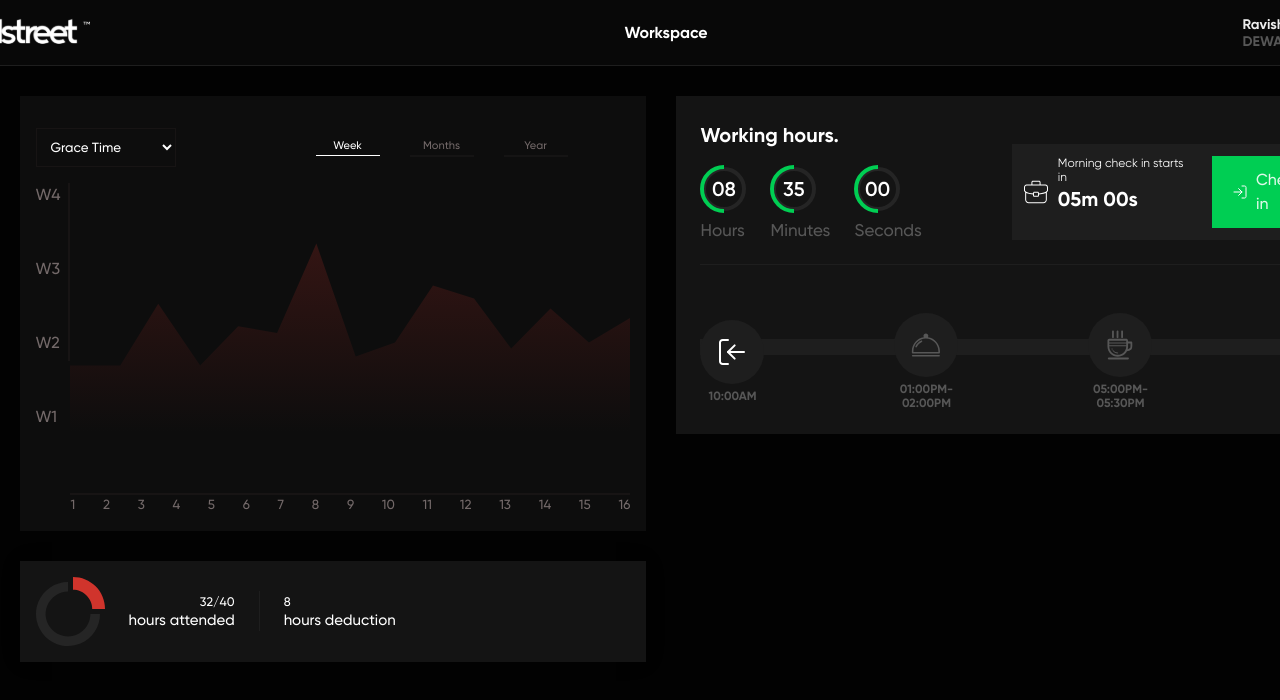
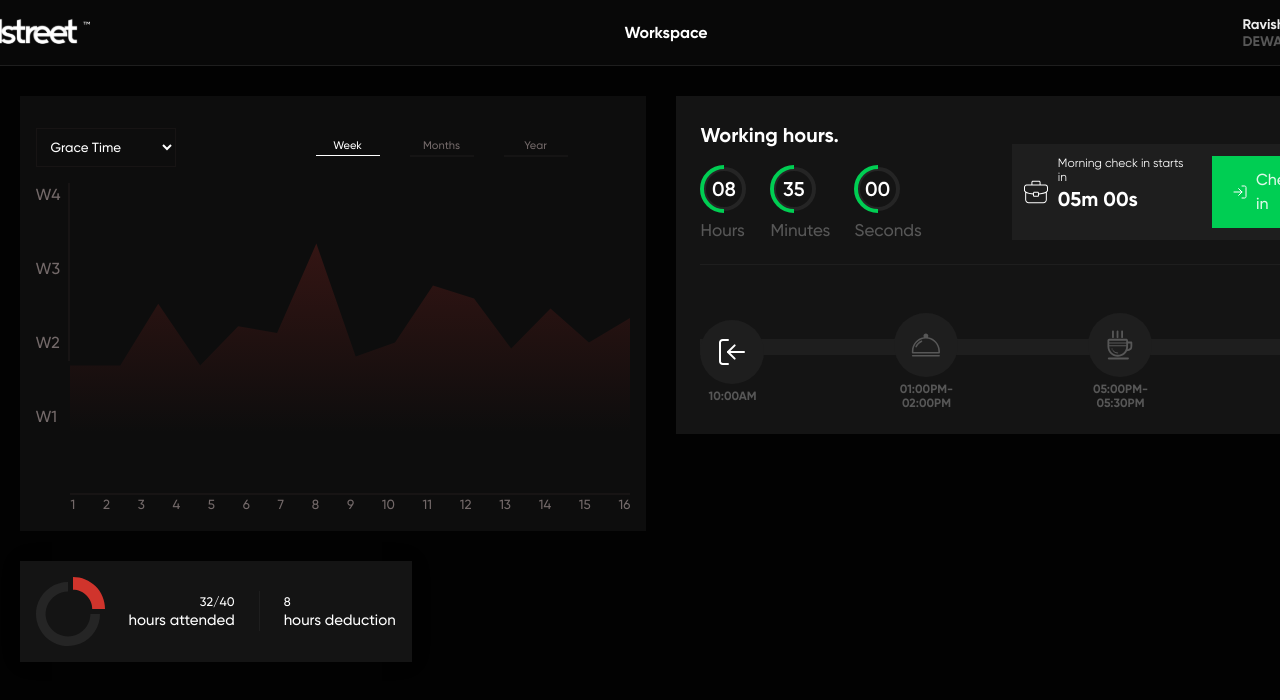
Before and after one commit to chieftain-defutura/Dewallstreet-Timesheet, a React (Vite) app: page /home in a window 1280 px wide. Shown: the top 700 px of the page. Built offline with nearby package versions, Linux system fonts and the light colour scheme.

Commit message:
pull homepage

```diff
--- a/src/components/Assigntasks/Timebar/time.css
+++ b/src/components/Assigntasks/Timebar/time.css
@@ -7,12 +7,13 @@
   gap: 24px;
   background: #141414;
   box-shadow: 0px 0px 20px 0px rgba(0, 0, 0, 0.1);
+  width: fit-content;
 }
 .hours_att {
   display: flex;
   /* width: fit-content; */
   /* width: 106px; */
-  width: fit-content;
+
   flex-direction: column;
   /* justify-content: center; */
   color: var(--canvas, #fff);
```
